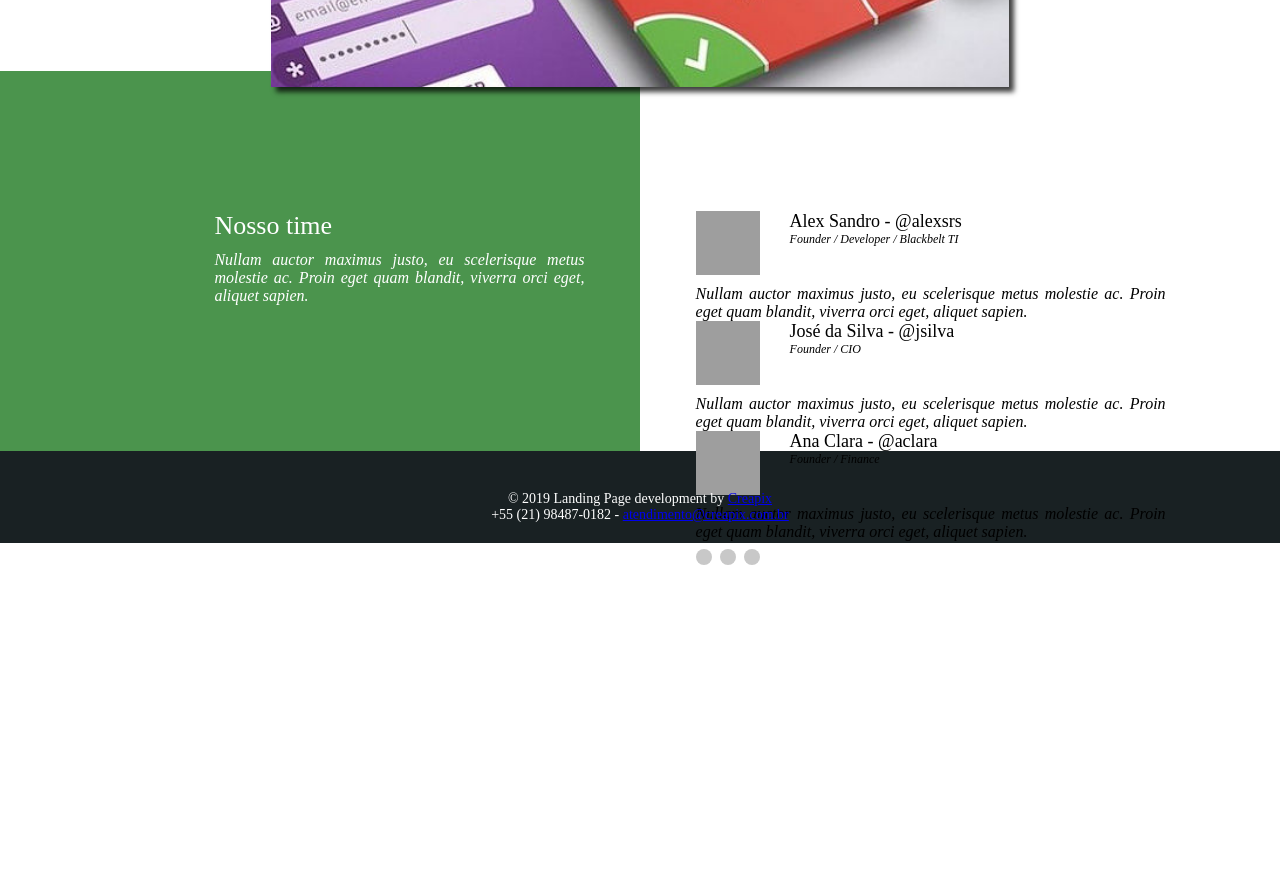
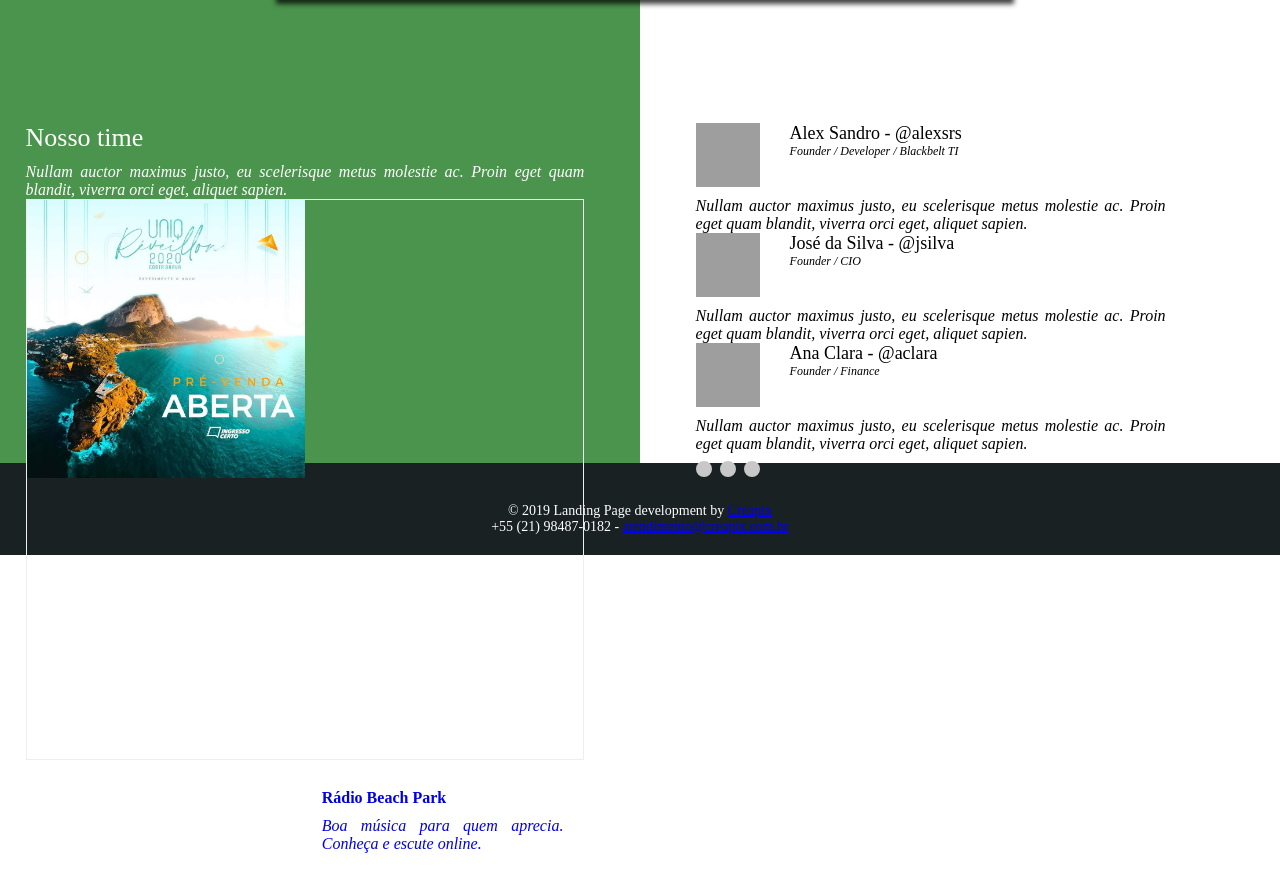
Before and after one commit to alexsrs/costaBravaNovo, a PHP site: page / in a window 1280 px wide. Shown: the part 2936-3819 px from the top of the page. Before the commit the page ends 3501 px from the top, so only its background shows below. Run offline with PHP 8.4, Linux system fonts and the light colour scheme; some web fonts are replaced; grey boxes are pictures that could not be loaded.

Commit message:
seção eventos

```diff
--- a/css/style.css
+++ b/css/style.css
@@ -310,7 +310,7 @@
 
 }
 
-.secao-2 img{
+.secao-2 iframe{
 	position: relative;
 	top: 20px;
 	width: 60%;
@@ -331,9 +331,11 @@
 	padding: 140px 2% 50px 2%;
 	color: white;
 	text-align: left;
-	height: 380px;
+	height: 480px;
 
 }
+
+
 
 .side-left h2{
 	/*font-style: italic;*/
@@ -351,11 +353,47 @@
 
 
 .side-left-wrapper{
-	max-width: 400px;
+	max-width: 600px;
 	float: right;
 	padding-right: 30px;
 	height: 100%;
 }
+
+.eventos-container{
+	transition: .3s;
+    display: block;
+    position: relative;
+    float: left;
+    width: 100%;
+   	padding-top: 100%;
+
+
+    border: 1px solid #eee;
+}
+
+.eventos-container .img{
+	position: absolute;
+    top: 0;
+    left: 0;
+    z-index: 1;
+    width: 50%;
+   padding-top: 50%;
+    background-position: center;
+    -moz-background-size: cover;
+    -o-background-size: cover;
+    -webkit-background-size: cover;
+    background-size: cover;
+}
+
+.eventos-container .text{
+    float: right;
+    padding: 30px 20px 30px 53%;
+}
+
+
+
+
+
 
 .side-right{
 	width: 50%;
@@ -442,6 +480,7 @@
 }
 
 
+
 /*FIM DA SEÇÂO EVENTOS*/
 
 
--- a/index.html
+++ b/index.html
@@ -168,7 +168,9 @@
 		<div class="container">
 			<h3>Desenvolvido de pessoas para pessoas</h3>
 			<p>Lorem ipsum dolor sit amet, consectetur adipiscing elit. Nullam auctor maximus justo, eu scelerisque metus molestie ac. Proin eget quam blandit, viverra orci eget, aliquet sapien. Sed auctor porta libero, ac elementum orci mattis at. Integer pretium neque et dolor aliquet, non fringilla urna consectetur.</p>
-			<img src="images/user-interface.jpg">
+
+			<iframe src="http://www.youtube.com/embed/tdeYfE43u5k" frameborder="0" width="700" height="390"></iframe>
+
 
 		</div><!--container-->
 		<div class="clear"></div><!--clear-->
@@ -178,6 +180,17 @@
 				<div class="side-left-wrapper">
 					<h2>Nosso time</h2>
 					<p>Nullam auctor maximus justo, eu scelerisque metus molestie ac. Proin eget quam blandit, viverra orci eget, aliquet sapien.</p>
+					<div class="eventos-container" style="height: 131px;">
+						<a href="http://www.beachpark.com.br/radio" target="_self" class="projeto">
+							<div class="img" style="background-image:url('images/reveillon.jpg');"></div>
+							<div class="text">
+								<h4>Rádio Beach Park</h4>
+								<p>Boa música para quem aprecia. Conheça e escute online.</p>
+							</div>
+						</a>
+					</div>
+
+
 				</div><!--side-left-wrapper-->
 			</div><!--side-left-->
 
```
Also changed, not shown: images/reveillon.jpg (added).
